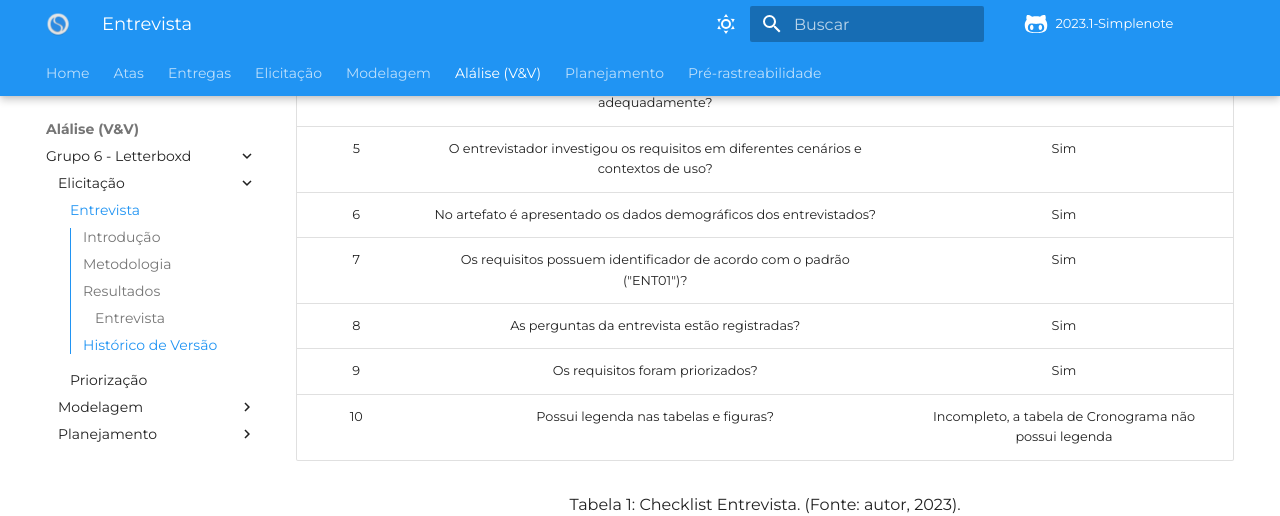
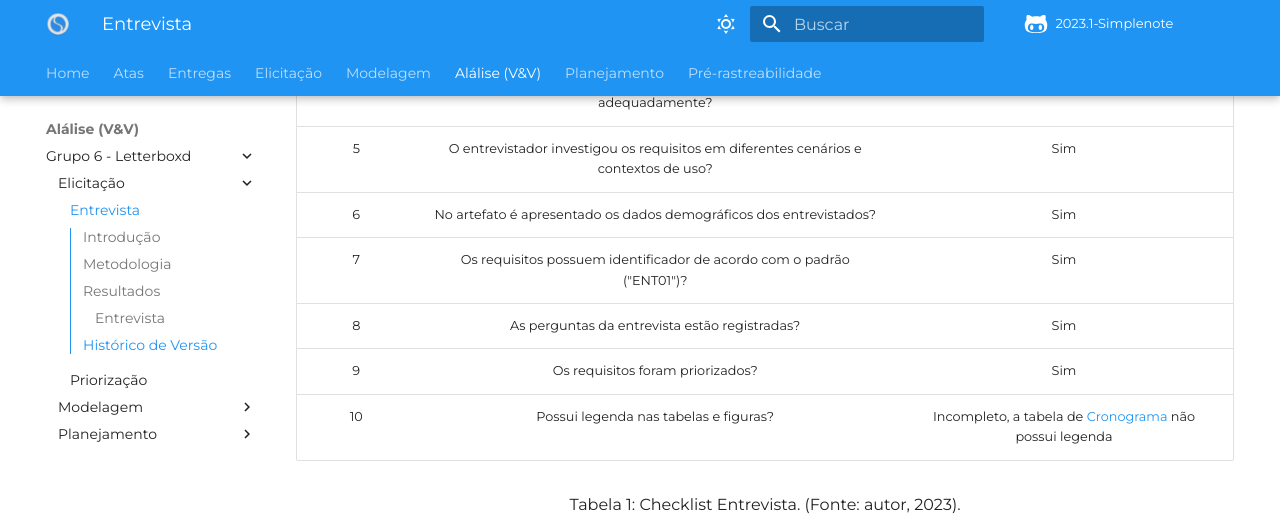
Before and after one commit to Requisitos-de-Software/2023.1-Simplenote, an MkDocs documentation site: the page built from docs/analise/elicitacao/entrevista.md, in a window 1280 px wide and 900 px high, scrolled down 726 px. Shown: the top 516 px of the window. Built offline with MkDocs 1.6.1 and Material for MkDocs 9.7.7, drawn with Linux system fonts in a browser that asks for light colours; some web fonts are replaced; comment, search, counter and statistics services are not loaded; part of the change alters nothing that is shown.

```diff
--- a/docs/analise/elicitacao/entrevista.md
+++ b/docs/analise/elicitacao/entrevista.md
@@ -23,7 +23,7 @@ A verificação foi feita por meio da insperção, utilizando uma lista de verif
 |       7       |        Os requisitos possuem identificador de acordo com o padrão ("ENT01")?        |                Sim                |
 |       8       |                    As perguntas da entrevista estão registradas?                    |                Sim                |
 |       9       |                          Os requisitos foram priorizados?                           |                Sim                |
-|      10       |                        Possui legenda nas tabelas e figuras?                        | Incompleto, a tabela de Cronograma não possui legenda |
+|      10       |                        Possui legenda nas tabelas e figuras?                        | Incompleto, a tabela de [Cronograma](https://requisitos-de-software.github.io/2023.1-Letterboxd/Elicita%C3%A7%C3%A3o/entrevista/#cronograma-das-entrevistas) não possui legenda |
 
 <div style="text-align: center">
 <p>
```
